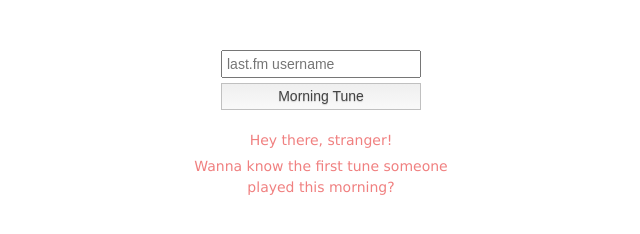
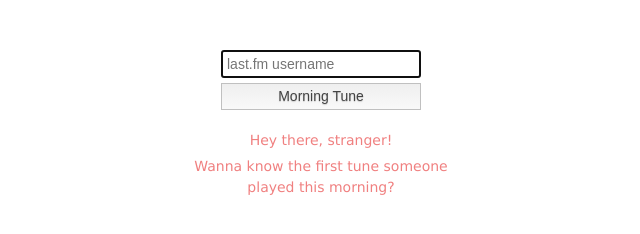
Before and after one commit to ivana/morningtune, a plain HTML site: page index.html in a window 1280 px wide. Shown: the whole page, without its empty margins (319-959 px from the left). Drawn offline with nearby package versions, Linux system fonts and the light colour scheme.

Commit message:
autofocus

```diff
--- a/index.html
+++ b/index.html
@@ -18,7 +18,7 @@
     <form id="user">
       <p>
         <label for="username">last.fm user:</label>
-        <input type="text" name="username" id="username" placeholder="last.fm username">
+        <input type="text" name="username" id="username" placeholder="last.fm username" autofocus>
       </p>
       <p><button>Morning Tune</button></p>
     </form>
```
